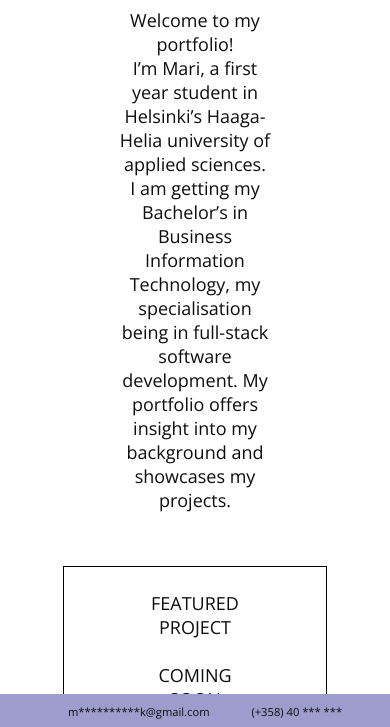
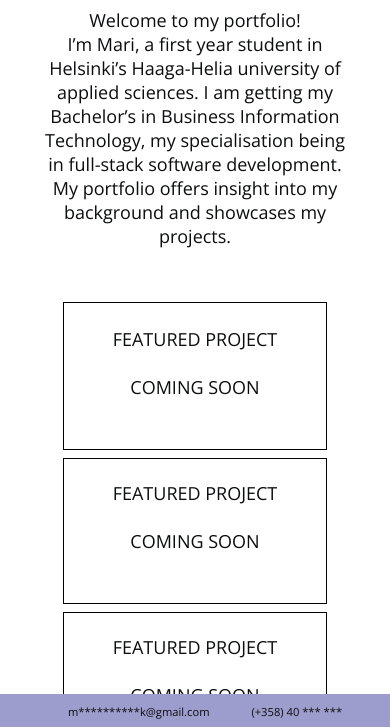
Before and after one commit to mari-sku/mari-sku.github.io, a plain HTML site: page html/index.html in a window 390 px wide. Shown: the part 115-842 px from the top of the page. Drawn offline with nearby package versions, Linux system fonts and the light colour scheme; a web font is replaced by a local one.

Commit message:
Update tyyli.css

```diff
--- a/css/tyyli.css
+++ b/css/tyyli.css
@@ -175,6 +175,12 @@ text-align: center;
   margin-bottom: 50px;
 }
 
+@media (max-width: 800px) {
+  p {
+    width: 80%;
+  }
+}
+
 .project-container {
     width: 70%;
     display: flex;
```
